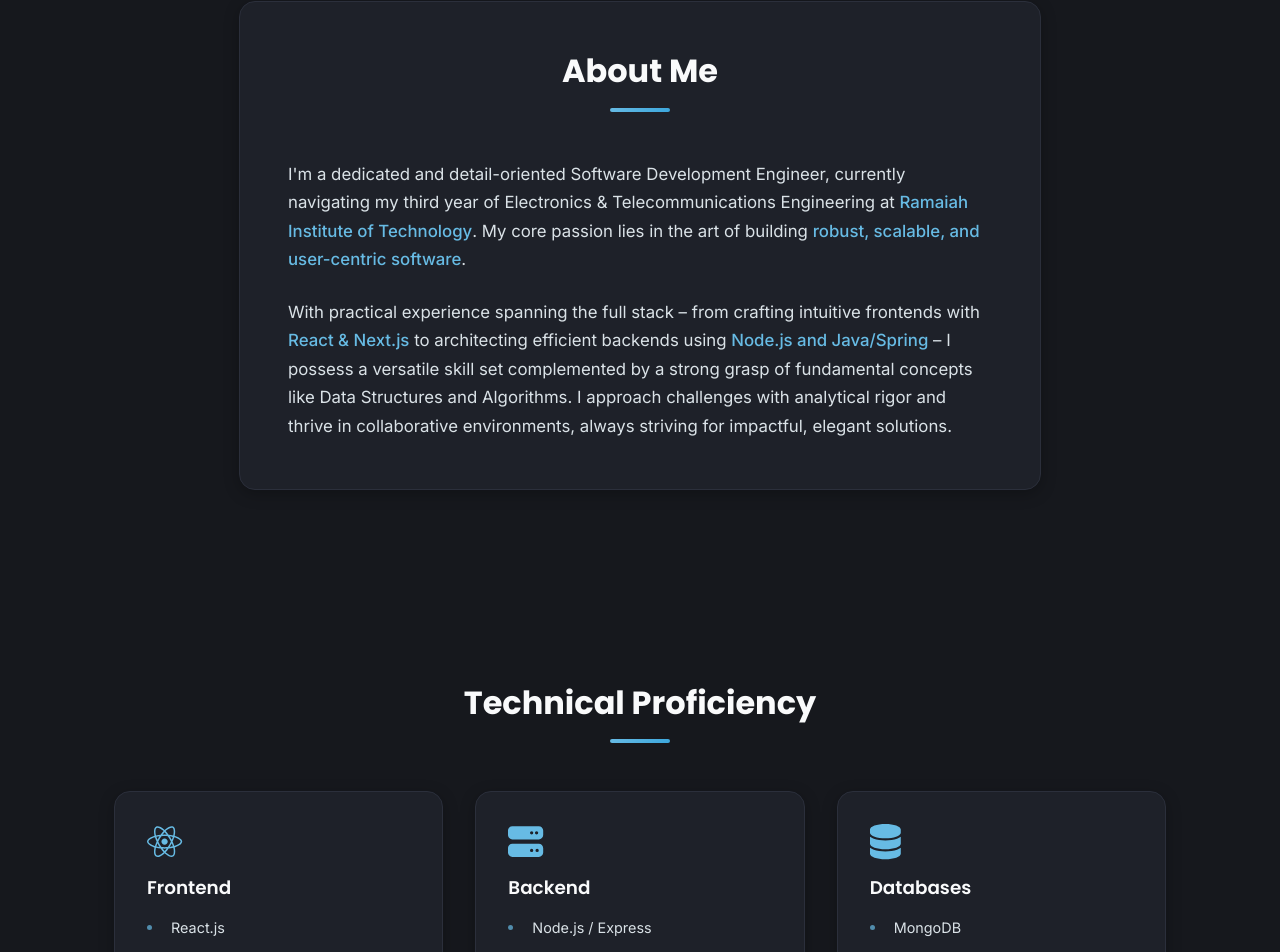
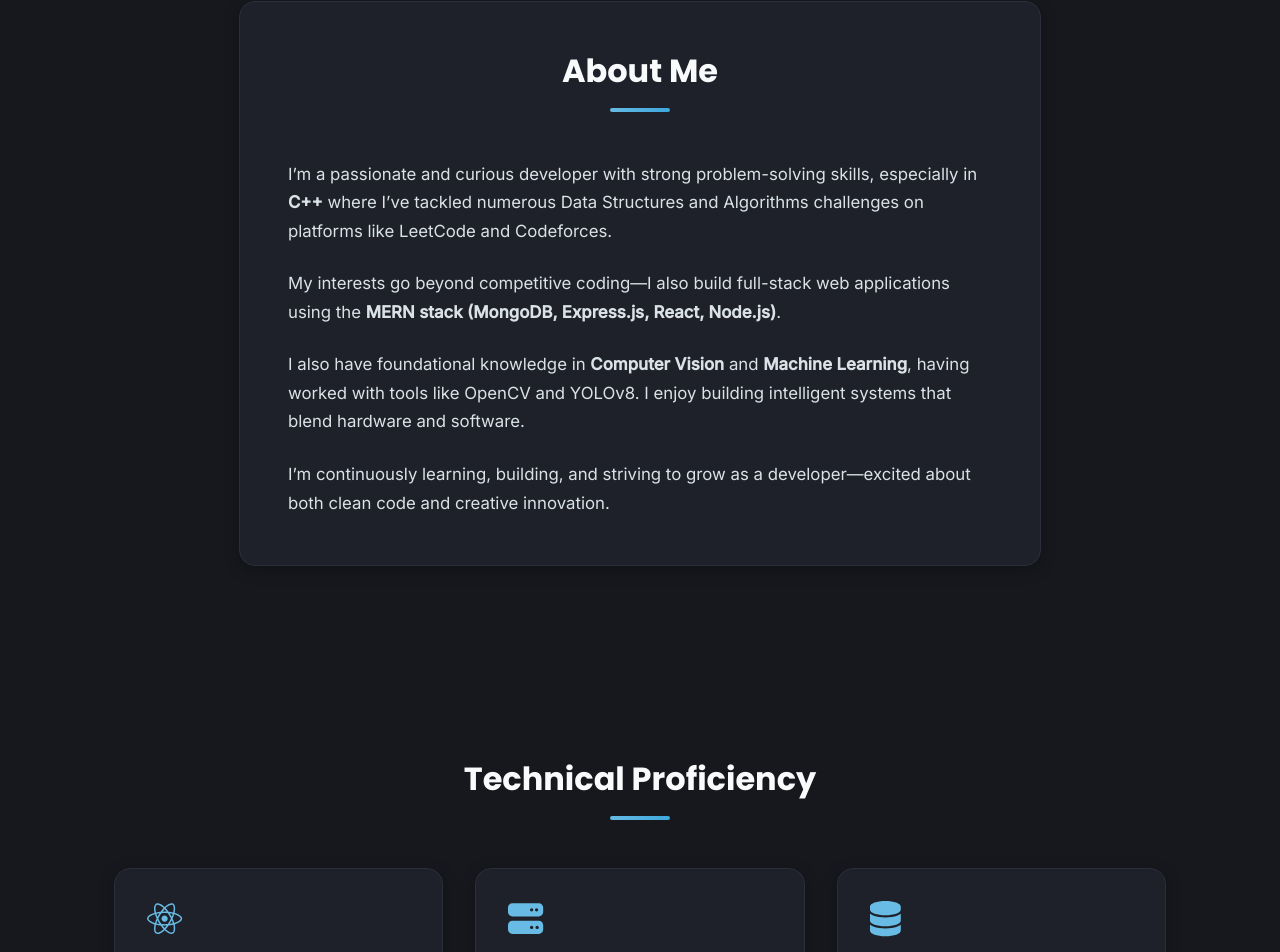
Before and after one commit to anshujod/portfolio_website, a React (Vite) app: page / in a window 1280 px wide. Shown: the part 1005-1957 px from the top of the page. Built offline with nearby package versions, Linux system fonts and the light colour scheme.

Commit message:
final changes

```diff
--- a/src/App.jsx
+++ b/src/App.jsx
@@ -188,8 +188,19 @@
             <div className="about-content card">
               <h2 className="section__title">About Me</h2>
               <div className="section-divider"></div>
-              <p>I'm a dedicated and detail-oriented Software Development Engineer, currently navigating my third year of Electronics & Telecommunications Engineering at <span className="highlight">Ramaiah Institute of Technology</span>. My core passion lies in the art of building <span className="highlight">robust, scalable, and user-centric software</span>.</p>
-              <p>With practical experience spanning the full stack – from crafting intuitive frontends with <span className="highlight">React & Next.js</span> to architecting efficient backends using <span className="highlight">Node.js and Java/Spring</span> – I possess a versatile skill set complemented by a strong grasp of fundamental concepts like Data Structures and Algorithms. I approach challenges with analytical rigor and thrive in collaborative environments, always striving for impactful, elegant solutions.</p>
+              <p>
+    I’m a passionate and curious developer with strong problem-solving skills, especially in <strong>C++</strong> where I’ve tackled numerous Data Structures and Algorithms challenges on platforms like LeetCode and Codeforces.
+  </p>
+  <p>
+    My interests go beyond competitive coding—I also build full-stack web applications using the <strong>MERN stack (MongoDB, Express.js, React, Node.js)</strong>.
+  </p>
+  <p>
+    I also have foundational knowledge in <strong>Computer Vision</strong> and <strong>Machine Learning</strong>, having worked with tools like OpenCV and YOLOv8. I enjoy building intelligent systems that blend hardware and software.
+  </p>
+  <p>
+    I’m continuously learning, building, and striving to grow as a developer—excited about both clean code and creative innovation.
+  </p>
+
             </div>
           </div>
         </section>
```
